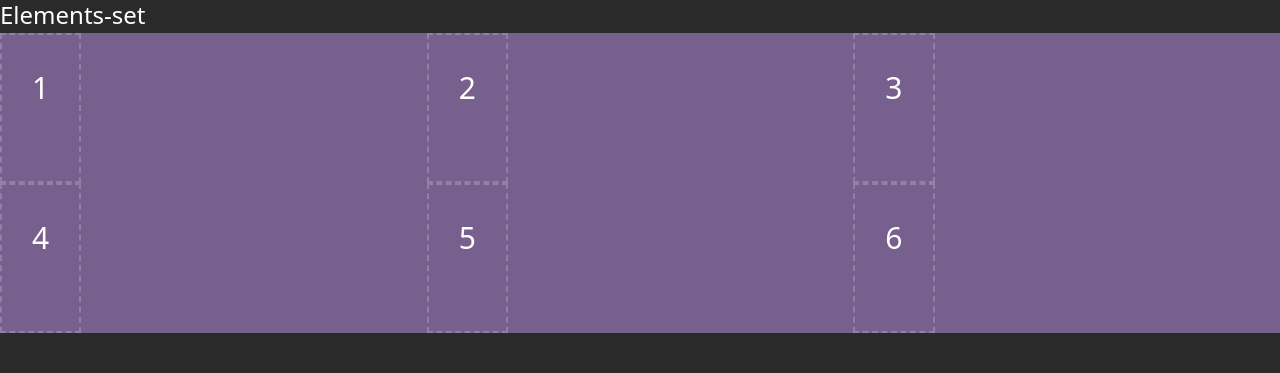
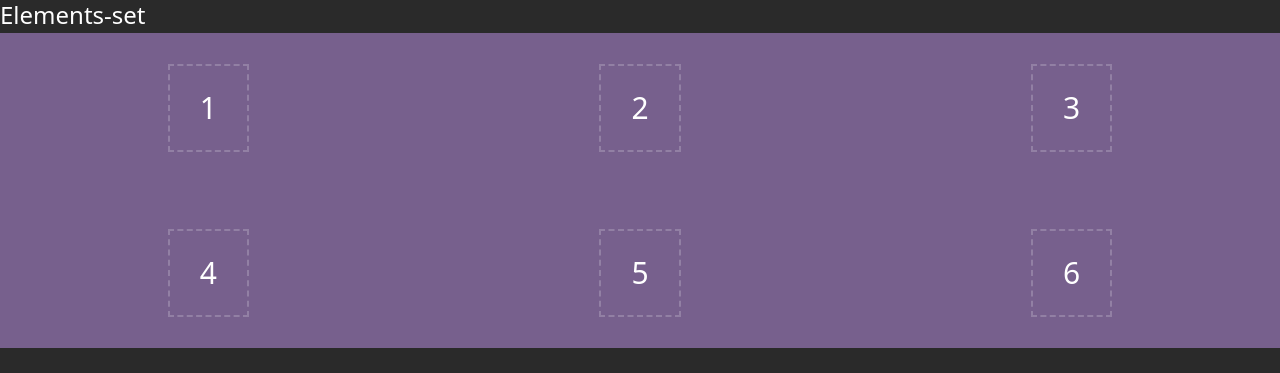
Before and after one commit to Maksym-Maleiev/grid-layout, a plain HTML site: page index.html in a window 1280 px wide. Shown: the part 1898-2271 px from the top of the page. After the commit the page ends 2246 px from the top, so only its background shows below. Drawn offline with Linux system fonts and the light colour scheme.

Commit message:
Update styles.css

```diff
--- a/css/styles.css
+++ b/css/styles.css
@@ -140,6 +140,7 @@ h6 {
   background-color: #fff;
   color: #000;
   text-align: center;
+  line-height: 30px;
 }
 
 .grid-masonry__item img {
@@ -155,20 +156,24 @@ h6 {
 
 /* Elements-set */
 .grid.set {
-  font-size: 30px;
   position: relative;
-  margin: 0px 0px 40px 0px;
   background-color: #77608d;
+  line-height: 0.8;
 }
 
 .grid__body.body {
+  display: grid;
   grid-template-rows: repeat(2, 150px);
   grid-template-columns: repeat(3, 1fr);
 
-  justify-items: start;
-  align-items: stretch;
-  /* gap: 15px; */
+  gap: 15px;
 }
 
-.grid__item_1 {
+.grid__item_1,
+.grid__item_2,
+.grid__item_3,
+.grid__item_4,
+.grid__item_5,
+.grid__item_6 {
+  margin: auto;
 }
```
